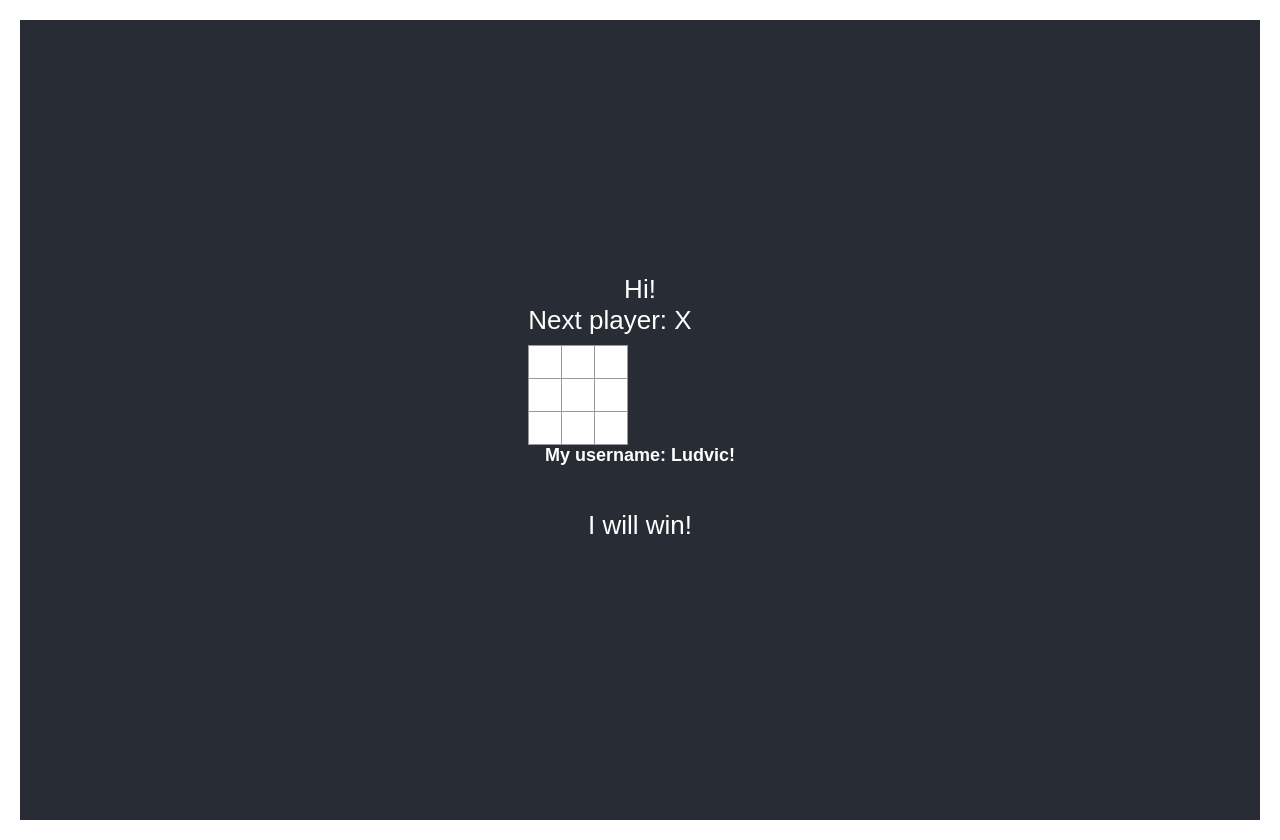
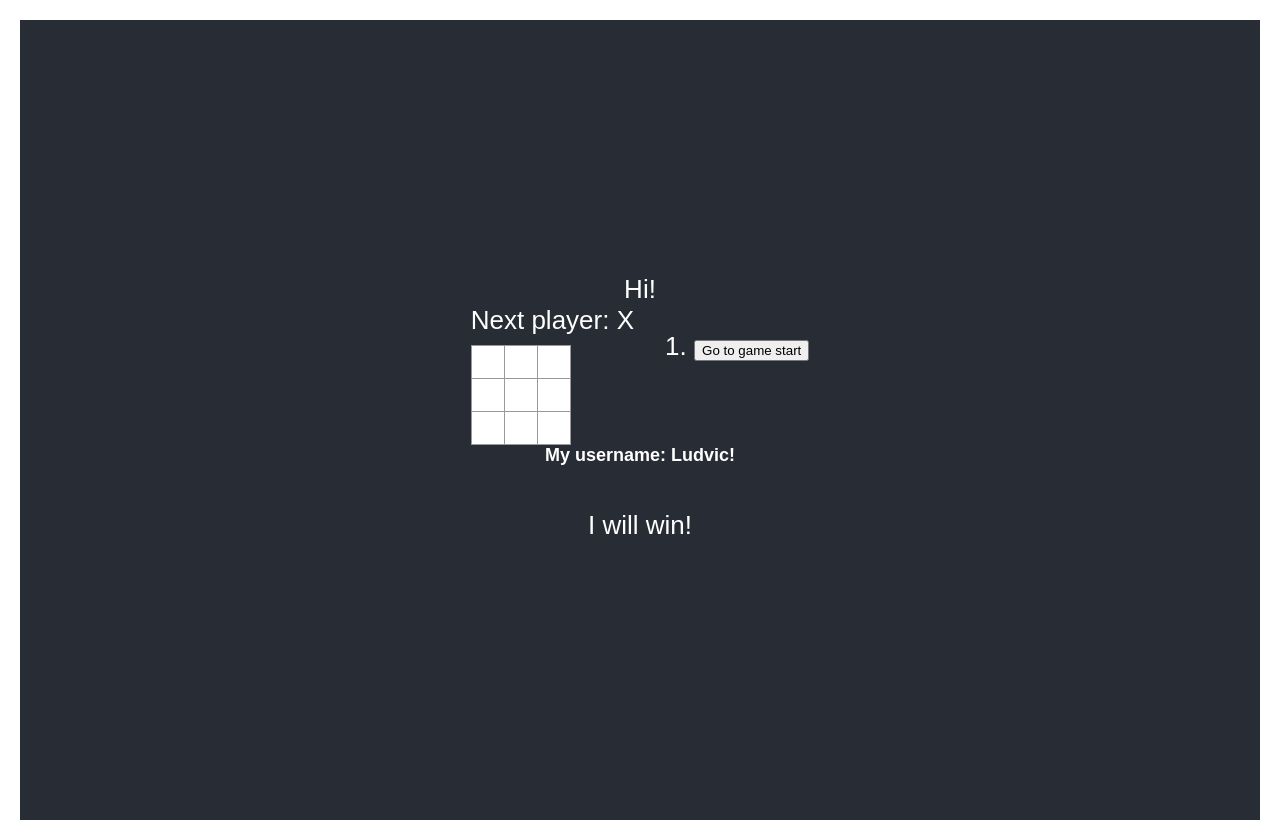
Before and after one commit to v-domariev/tutorial-react, a React (Create React App) app in the folder tutorial-tic-tac-toe/: page / in a window 1280 px wide. Built offline with nearby package versions, Linux system fonts and the light colour scheme.

Commit message:
Back to step

```diff
--- a/tutorial-tic-tac-toe/src/component/game/Game.js
+++ b/tutorial-tic-tac-toe/src/component/game/Game.js
@@ -14,13 +14,41 @@ export function Game() {
         setXIsNext(!xIsNext);
     }
 
+    function jumpTo(nextMove) {
+        if (history.length == 0) {
+            return;
+        }
+        let xIsNextCopy = xIsNext;
+        for (let i = history.length - nextMove; i >= 0; i--) {
+            xIsNextCopy = !xIsNextCopy;
+        }
+        setXIsNext(xIsNextCopy);
+        const historyJumpedTo = history.slice(0, nextMove);
+        setHistory(historyJumpedTo);
+    }
+
+    const moves = history.map((squares, move) => {
+        let description;
+        if (move > 0) {
+            description = 'Go to move #' + move;
+        } else {
+            description = 'Go to game start';
+        }
+        return (
+            <li>
+                <button onClick={() => jumpTo(move)}>{description}</button>
+            </li>
+        );
+
+    });
+
     return (
         <div className="game">
             <div className="game-board">
                 <Board xIsNext={xIsNext} squares={currentSquares} onPlay={handlePlay} />
             </div>
             <div className="game-info">
-                <ol>{/*TODO*/}</ol>
+                <ol>{moves}</ol>
             </div>
         </div>
 
```
Also changed, not shown: tutorial-tic-tac-toe/progress.txt.
